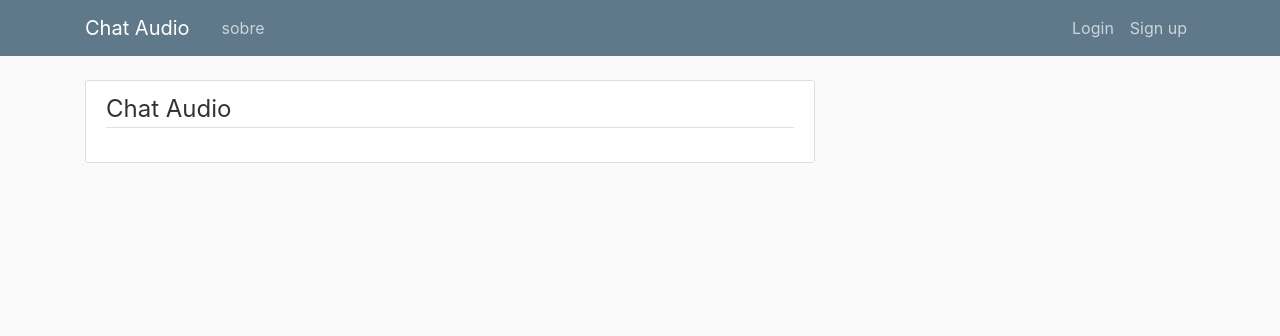
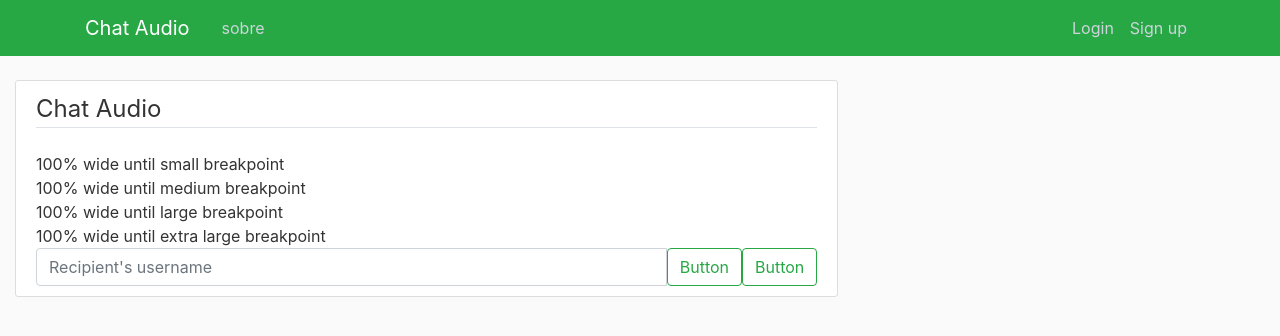
Before and after one commit to lucksaug/APS-redes, a Flask app: page / in a window 1280 px wide. Shown: the top 336 px of the page. Run offline with Flask 2, Linux system fonts and the light colour scheme; some libraries are stand-ins or nearby versions.

Commit message:
Alteraçao da cor das paginas

```diff
--- a/chat_audio/projeto/models.py
+++ b/chat_audio/projeto/models.py
@@ -0,0 +1,6 @@
+from projeto import db, login_manager
+
+
+@login_manager.user_loader
+def load_user(id_usuario):
+    return User.query.get(int(user_id))
--- a/chat_audio/projeto/routes.py
+++ b/chat_audio/projeto/routes.py
@@ -1,7 +1,7 @@
-from flask import render_template, url_for, flash, redirect
+from flask import render_template, url_for, flash, redirect, request
 from projeto import app
 from projeto.forms import FormularioLogin, FormularioCadastro
-
+from flask_login import login_user, current_user, logout_user, login_required
 
 # Rota para telas: "/" e "chat"
 @app.route('/')
--- a/chat_audio/projeto/templates/cadastro.html
+++ b/chat_audio/projeto/templates/cadastro.html
@@ -1,4 +1,4 @@
-{% extends "layout.html" %}
+{% extends "index.html" %}
 {% block content %}
     <div class="content-section">
         <form method="POST" action="">
@@ -59,7 +59,7 @@
                 </div>
             </fieldset>
             <div class="form-group">
-                {{ form.submit(class="btn btn-outline-info") }}
+                {{ form.submit(class="btn btn btn-outline-success") }}
             </div>
         </form>
     </div>
--- a/chat_audio/projeto/templates/chat.html
+++ b/chat_audio/projeto/templates/chat.html
@@ -1,7 +1,18 @@
-{% extends "layout.html" %}
+{% extends "index.html" %}
 {% block content %}
 <div class="content-section">
     <legend class="border-bottom mb-4">Chat Audio</legend>
+    <div class="container-sm">100% wide until small breakpoint</div>
+    <div class="container-md">100% wide until medium breakpoint</div>
+    <div class="container-lg">100% wide until large breakpoint</div>
+    <div class="container-xl">100% wide until extra large breakpoint</div>
+    <div class="container-xxl">
+        <div class="input-group">
+            <input type="text" class="form-control" placeholder="Recipient's username" aria-label="Recipient's username with two button addons">
+            <button class="btn btn-outline-success" type="button">Button</button>
+            <button class="btn btn-outline-success" type="button">Button</button>
+          </div>
+    </div>
 
 </div>
 
--- a/chat_audio/projeto/templates/layout.html
+++ b/chat_audio/projeto/templates/index.html
@@ -18,7 +18,7 @@
 </head>
 <body>
     <header class="site-header">
-      <nav class="navbar navbar-expand-md navbar-dark bg-steel fixed-top">
+      <nav class="navbar navbar-expand-md navbar-dark bg-success fixed-top">
         <div class="container">
           <a class="navbar-brand mr-4" href="/">Chat Audio</a>
           <button class="navbar-toggler" type="button" data-toggle="collapse" data-target="#navbarToggle" aria-controls="navbarToggle" aria-expanded="false" aria-label="Toggle navigation">
@@ -37,7 +37,7 @@
         </div>
       </nav>
     </header>
-    <main role="main" class="container">
+    <main role="main" class="container-fluid">
       <div class="row">
         <div class="col-md-8">
           {% with messages = get_flashed_messages(with_categories=true) %}
--- a/chat_audio/projeto/templates/login.html
+++ b/chat_audio/projeto/templates/login.html
@@ -1,4 +1,4 @@
-{% extends "layout.html" %}
+{% extends "index.html" %}
 {% block content %}
     <div class="content-section">
         <form method="POST" action="">
@@ -37,7 +37,7 @@
                 </div>
             </fieldset>
             <div class="form-group">
-                {{ form.submit(class="btn btn-outline-info") }}
+                {{ form.submit(class="btn btn-outline-success") }}
             </div>
             <small class="texted-muted ml-2">
                 <a href="#">Esqueceu a senha?</a>
--- a/chat_audio/projeto/templates/sobre.html
+++ b/chat_audio/projeto/templates/sobre.html
@@ -1,4 +1,4 @@
-{% extends "layout.html" %}
+{% extends "index.html" %}
 {% block content %}
 <div class="container">
 
--- a/chat_audio/run.py
+++ b/chat_audio/run.py
@@ -1,5 +1,5 @@
 from projeto import app
 
-
+# Lógica para colocar o servidor no ar
 if __name__ == "__main__":
     app.run(debug=True)
```
Also changed, not shown: chat_audio/projeto/__init__.py (+18 -3 lines), requirements.txt (added, +20 -0 lines).
